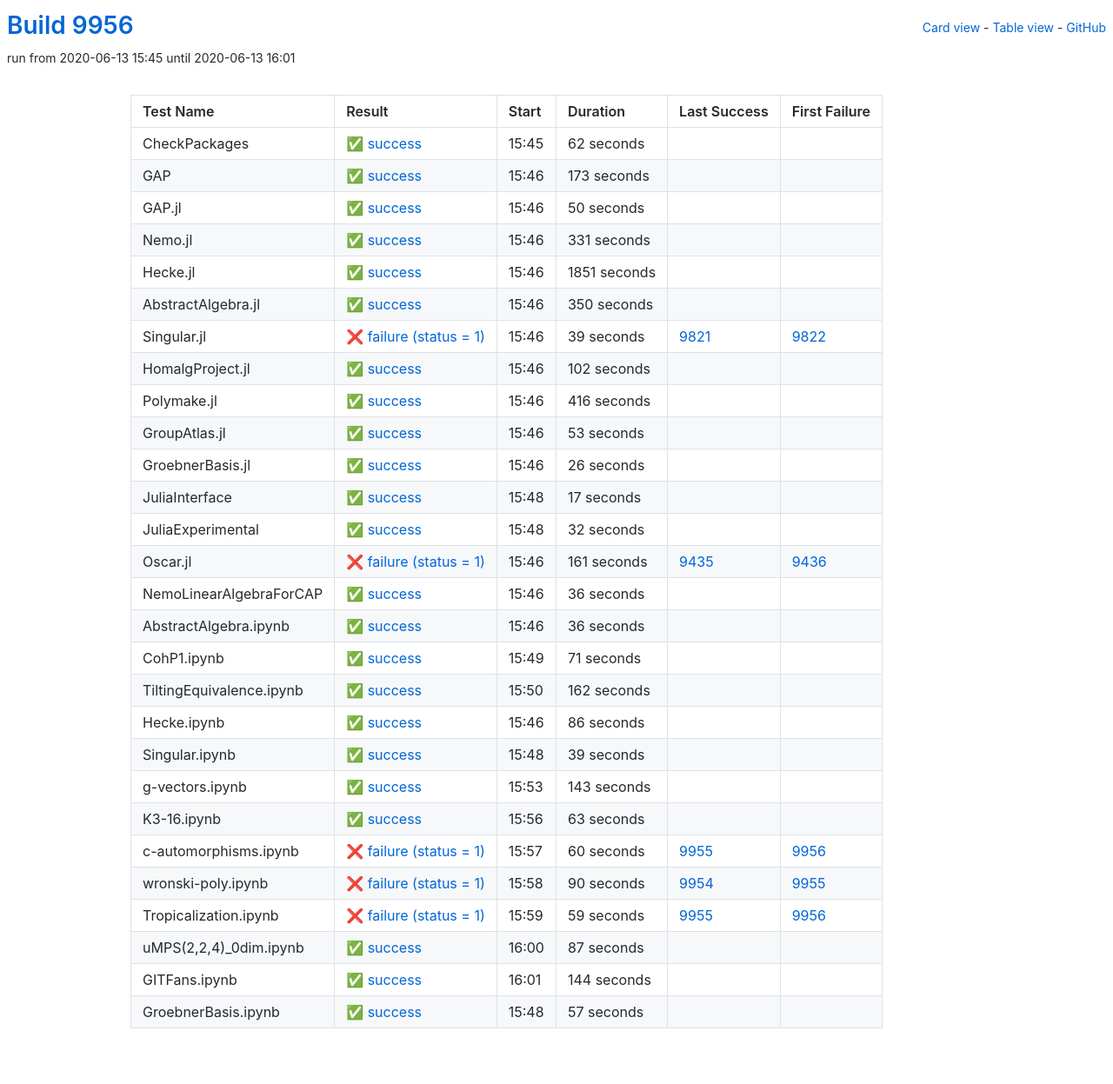
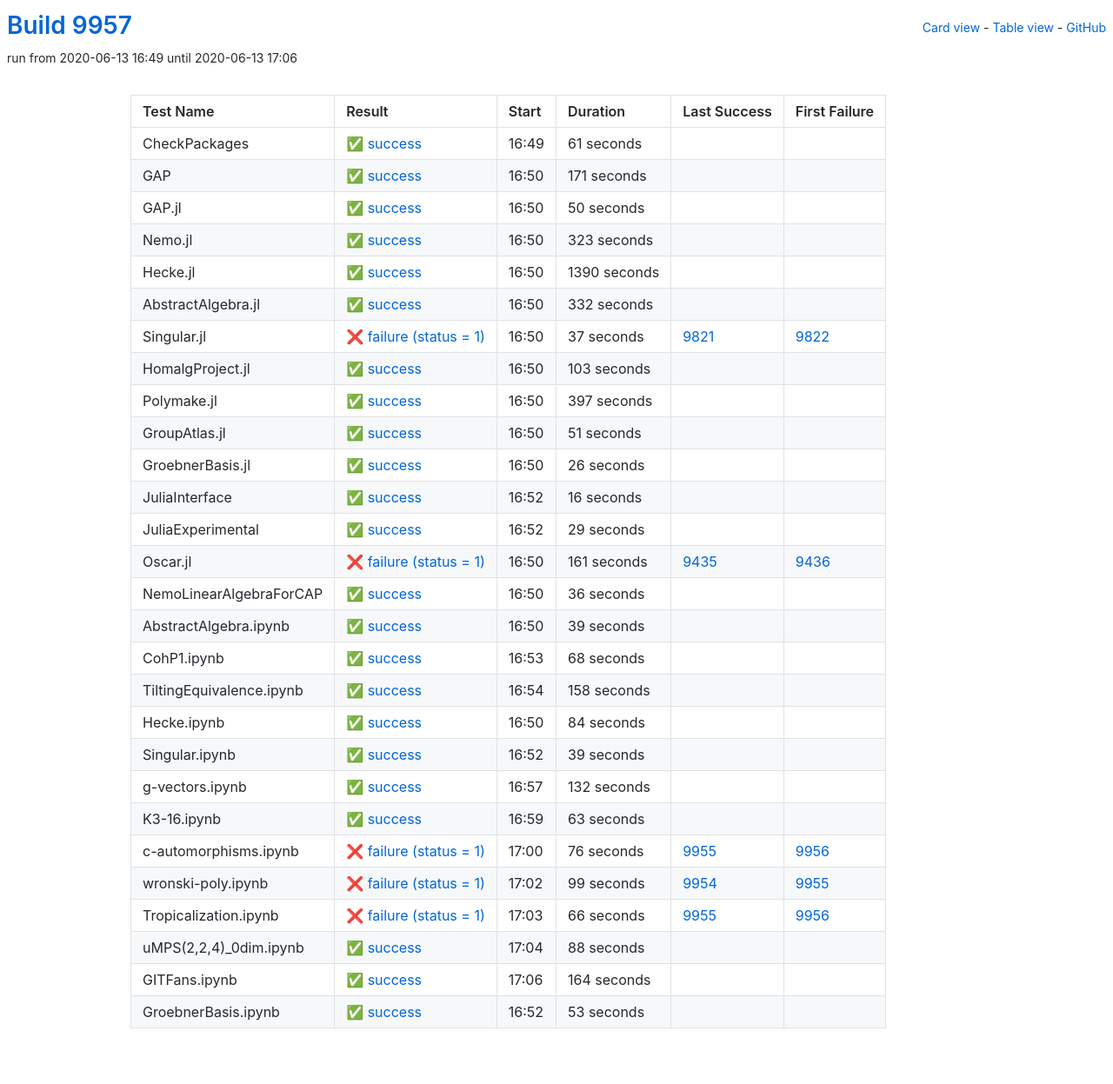
Before and after one commit to oscar-system/oscar-ci-status, a Jekyll site: the page built from table.html, in a window 1280 px wide. Shown: the whole page at 87% size. Built offline with Jekyll 4.4.1, drawn with Linux system fonts in a browser that asks for light colours.

Commit message:
Build #9957

```diff
--- a/_data/ci.yml
+++ b/_data/ci.yml
@@ -1,6 +1,6 @@
 ---
-build: 9956
-build_url: https://oscarci.mathematik.uni-kl.de/job/oscar/9956/
+build: 9957
+build_url: https://oscarci.mathematik.uni-kl.de/job/oscar/9957/
 job: oscar
 organization: oscar-system
 repo: oscar-ci-status
@@ -8,32 +8,32 @@
 tests:
 - name: CheckPackages
   id: checkpackages
-  log: https://oscarci.mathematik.uni-kl.de/job/oscar/9956/artifact/logs/build-9956/CheckPackages.log
-  start: 2020-06-13 15:45
+  log: https://oscarci.mathematik.uni-kl.de/job/oscar/9957/artifact/logs/build-9957/CheckPackages.log
+  start: 2020-06-13 16:49
   success: true
   exitcode: 0
   status: success
-  duration: 62
+  duration: 61
   last_success: false
   last_success_url:
   first_failure: false
   first_failure_url:
 - name: GAP
   id: gap
-  log: https://oscarci.mathematik.uni-kl.de/job/oscar/9956/artifact/logs/build-9956/GAP.log
-  start: 2020-06-13 15:46
+  log: https://oscarci.mathematik.uni-kl.de/job/oscar/9957/artifact/logs/build-9957/GAP.log
+  start: 2020-06-13 16:50
   success: true
   exitcode: 0
   status: success
-  duration: 173
+  duration: 171
   last_success: false
   last_success_url:
   first_failure: false
   first_failure_url:
 - name: GAP.jl
   id: gap-jl
-  log: https://oscarci.mathematik.uni-kl.de/job/oscar/9956/artifact/logs/build-9956/GAP.jl.log
-  start: 2020-06-13 15:46
+  log: https://oscarci.mathematik.uni-kl.de/job/oscar/9957/artifact/logs/build-9957/GAP.jl.log
+  start: 2020-06-13 16:50
   success: true
   exitcode: 0
   status: success
@@ -44,92 +44,92 @@
   first_failure_url:
 - name: Nemo.jl
   id: nemo-jl
-  log: https://oscarci.mathematik.uni-kl.de/job/oscar/9956/artifact/logs/build-9956/Nemo.jl.log
-  start: 2020-06-13 15:46
+  log: https://oscarci.mathematik.uni-kl.de/job/oscar/9957/artifact/logs/build-9957/Nemo.jl.log
+  start: 2020-06-13 16:50
   success: true
   exitcode: 0
   status: success
-  duration: 331
+  duration: 323
   last_success: false
   last_success_url:
   first_failure: false
   first_failure_url:
 - name: Hecke.jl
   id: hecke-jl
-  log: https://oscarci.mathematik.uni-kl.de/job/oscar/9956/artifact/logs/build-9956/Hecke.jl.log
-  start: 2020-06-13 15:46
+  log: https://oscarci.mathematik.uni-kl.de/job/oscar/9957/artifact/logs/build-9957/Hecke.jl.log
+  start: 2020-06-13 16:50
   success: true
   exitcode: 0
   status: success
-  duration: 1851
+  duration: 1390
   last_success: false
   last_success_url:
   first_failure: false
   first_failure_url:
 - name: AbstractAlgebra.jl
   id: abstractalgebra-jl
-  log: https://oscarci.mathematik.uni-kl.de/job/oscar/9956/artifact/logs/build-9956/AbstractAlgebra.jl.log
-  start: 2020-06-13 15:46
+  log: https://oscarci.mathematik.uni-kl.de/job/oscar/9957/artifact/logs/build-9957/AbstractAlgebra.jl.log
+  start: 2020-06-13 16:50
   success: true
   exitcode: 0
   status: success
-  duration: 350
+  duration: 332
   last_success: false
   last_success_url:
   first_failure: false
   first_failure_url:
 - name: Singular.jl
   id: singular-jl
-  log: https://oscarci.mathematik.uni-kl.de/job/oscar/9956/artifact/logs/build-9956/Singular.jl.log
-  start: 2020-06-13 15:46
+  log: https://oscarci.mathematik.uni-kl.de/job/oscar/9957/artifact/logs/build-9957/Singular.jl.log
+  start: 2020-06-13 16:50
   success: false
   exitcode: 1
   status: failure
-  duration: 39
+  duration: 37
   last_success: 9821
   last_success_url: https://oscarci.mathematik.uni-kl.de/job/oscar/9821/
   first_failure: 9822
   first_failure_url: https://oscarci.mathematik.uni-kl.de/job/oscar/9822/
 - name: HomalgProject.jl
   id: homalgproject-jl
-  log: https://oscarci.mathematik.uni-kl.de/job/oscar/9956/artifact/logs/build-9956/HomalgProject.jl.log
-  start: 2020-06-13 15:46
+  log: https://oscarci.mathematik.uni-kl.de/job/oscar/9957/artifact/logs/build-9957/HomalgProject.jl.log
+  start: 2020-06-13 16:50
   success: true
   exitcode: 0
   status: success
-  duration: 102
+  duration: 103
   last_success: false
   last_success_url:
   first_failure: false
   first_failure_url:
 - name: Polymake.jl
   id: polymake-jl
-  log: https://oscarci.mathematik.uni-kl.de/job/oscar/9956/artifact/logs/build-9956/Polymake.jl.log
-  start: 2020-06-13 15:46
+  log: https://oscarci.mathematik.uni-kl.de/job/oscar/9957/artifact/logs/build-9957/Polymake.jl.log
+  start: 2020-06-13 16:50
   success: true
   exitcode: 0
   status: success
-  duration: 416
+  duration: 397
   last_success: false
   last_success_url:
   first_failure: false
   first_failure_url:
 - name: GroupAtlas.jl
   id: groupatlas-jl
-  log: https://oscarci.mathematik.uni-kl.de/job/oscar/9956/artifact/logs/build-9956/GroupAtlas.jl.log
-  start: 2020-06-13 15:46
+  log: https://oscarci.mathematik.uni-kl.de/job/oscar/9957/artifact/logs/build-9957/GroupAtlas.jl.log
+  start: 2020-06-13 16:50
   success: true
   exitcode: 0
   status: success
-  duration: 53
+  duration: 51
   last_success: false
   last_success_url:
   first_failure: false
   first_failure_url:
 - name: GroebnerBasis.jl
   id: groebnerbasis-jl
-  log: https://oscarci.mathematik.uni-kl.de/job/oscar/9956/artifact/logs/build-9956/GroebnerBasis.jl.log
-  start: 2020-06-13 15:46
+  log: https://oscarci.mathematik.uni-kl.de/job/oscar/9957/artifact/logs/build-9957/GroebnerBasis.jl.log
+  start: 2020-06-13 16:50
   success: true
   exitcode: 0
   status: success
@@ -140,32 +140,32 @@
   first_failure_url:
 - name: JuliaInterface
   id: juliainterface
-  log: https://oscarci.mathematik.uni-kl.de/job/oscar/9956/artifact/logs/build-9956/JuliaInterface.log
-  start: 2020-06-13 15:48
+  log: https://oscarci.mathematik.uni-kl.de/job/oscar/9957/artifact/logs/build-9957/JuliaInterface.log
+  start: 2020-06-13 16:52
   success: true
   exitcode: 0
   status: success
-  duration: 17
+  duration: 16
   last_success: false
   last_success_url:
   first_failure: false
   first_failure_url:
 - name: JuliaExperimental
   id: juliaexperimental
-  log: https://oscarci.mathematik.uni-kl.de/job/oscar/9956/artifact/logs/build-9956/JuliaExperimental.log
-  start: 2020-06-13 15:48
+  log: https://oscarci.mathematik.uni-kl.de/job/oscar/9957/artifact/logs/build-9957/JuliaExperimental.log
+  start: 2020-06-13 16:52
   success: true
   exitcode: 0
   status: success
-  duration: 32
+  duration: 29
   last_success: false
   last_success_url:
   first_failure: false
   first_failure_url:
 - name: Oscar.jl
   id: oscar-jl
-  log: https://oscarci.mathematik.uni-kl.de/job/oscar/9956/artifact/logs/build-9956/Oscar.jl.log
-  start: 2020-06-13 15:46
+  log: https://oscarci.mathematik.uni-kl.de/job/oscar/9957/artifact/logs/build-9957/Oscar.jl.log
+  start: 2020-06-13 16:50
   success: false
   exitcode: 1
   status: failure
@@ -176,8 +176,8 @@
   first_failure_url: https://oscarci.mathematik.uni-kl.de/job/oscar/9436/
 - name: NemoLinearAlgebraForCAP
   id: nemolinearalgebraforcap
-  log: https://oscarci.mathematik.uni-kl.de/job/oscar/9956/artifact/logs/build-9956/NemoLinearAlgebraForCAP.log
-  start: 2020-06-13 15:46
+  log: https://oscarci.mathematik.uni-kl.de/job/oscar/9957/artifact/logs/build-9957/NemoLinearAlgebraForCAP.log
+  start: 2020-06-13 16:50
   success: true
   exitcode: 0
   status: success
@@ -188,56 +188,56 @@
   first_failure_url:
 - name: AbstractAlgebra.ipynb
   id: abstractalgebra-ipynb
-  log: https://oscarci.mathematik.uni-kl.de/job/oscar/9956/artifact/logs/build-9956/AbstractAlgebra.ipynb.log
-  start: 2020-06-13 15:46
+  log: https://oscarci.mathematik.uni-kl.de/job/oscar/9957/artifact/logs/build-9957/AbstractAlgebra.ipynb.log
+  start: 2020-06-13 16:50
   success: true
   exitcode: 0
   status: success
-  duration: 36
+  duration: 39
   last_success: false
   last_success_url:
   first_failure: false
   first_failure_url:
 - name: CohP1.ipynb
   id: cohp1-ipynb
-  log: https://oscarci.mathematik.uni-kl.de/job/oscar/9956/artifact/logs/build-9956/CohP1.ipynb.log
-  start: 2020-06-13 15:49
+  log: https://oscarci.mathematik.uni-kl.de/job/oscar/9957/artifact/logs/build-9957/CohP1.ipynb.log
+  start: 2020-06-13 16:53
   success: true
   exitcode: 0
   status: success
-  duration: 71
+  duration: 68
   last_success: false
   last_success_url:
   first_failure: false
   first_failure_url:
 - name: TiltingEquivalence.ipynb
   id: tiltingequivalence-ipynb
-  log: https://oscarci.mathematik.uni-kl.de/job/oscar/9956/artifact/logs/build-9956/TiltingEquivalence.ipynb.log
-  start: 2020-06-13 15:50
+  log: https://oscarci.mathematik.uni-kl.de/job/oscar/9957/artifact/logs/build-9957/TiltingEquivalence.ipynb.log
+  start: 2020-06-13 16:54
   success: true
   exitcode: 0
   status: success
-  duration: 162
+  duration: 158
   last_success: false
   last_success_url:
   first_failure: false
   first_failure_url:
 - name: Hecke.ipynb
   id: hecke-ipynb
-  log: https://oscarci.mathematik.uni-kl.de/job/oscar/9956/artifact/logs/build-9956/Hecke.ipynb.log
-  start: 2020-06-13 15:46
+  log: https://oscarci.mathematik.uni-kl.de/job/oscar/9957/artifact/logs/build-9957/Hecke.ipynb.log
+  start: 2020-06-13 16:50
   success: true
   exitcode: 0
   status: success
-  duration: 86
+  duration: 84
   last_success: false
   last_success_url:
   first_failure: false
   first_failure_url:
 - name: Singular.ipynb
   id: singular-ipynb
-  log: https://oscarci.mathematik.uni-kl.de/job/oscar/9956/artifact/logs/build-9956/Singular.ipynb.log
-  start: 2020-06-13 15:48
+  log: https://oscarci.mathematik.uni-kl.de/job/oscar/9957/artifact/logs/build-9957/Singular.ipynb.log
+  start: 2020-06-13 16:52
   success: true
   exitcode: 0
   status: success
@@ -248,20 +248,20 @@
   first_failure_url:
 - name: g-vectors.ipynb
   id: g-vectors-ipynb
-  log: https://oscarci.mathematik.uni-kl.de/job/oscar/9956/artifact/logs/build-9956/g-vectors.ipynb.log
-  start: 2020-06-13 15:53
+  log: https://oscarci.mathematik.uni-kl.de/job/oscar/9957/artifact/logs/build-9957/g-vectors.ipynb.log
+  start: 2020-06-13 16:57
   success: true
   exitcode: 0
   status: success
-  duration: 143
+  duration: 132
   last_success: false
   last_success_url:
   first_failure: false
   first_failure_url:
 - name: K3-16.ipynb
   id: k3-16-ipynb
-  log: https://oscarci.mathematik.uni-kl.de/job/oscar/9956/artifact/logs/build-9956/K3-16.ipynb.log
-  start: 2020-06-13 15:56
+  log: https://oscarci.mathematik.uni-kl.de/job/oscar/9957/artifact/logs/build-9957/K3-16.ipynb.log
+  start: 2020-06-13 16:59
   success: true
   exitcode: 0
   status: success
@@ -272,72 +272,72 @@
   first_failure_url:
 - name: c-automorphisms.ipynb
   id: c-automorphisms-ipynb
-  log: https://oscarci.mathematik.uni-kl.de/job/oscar/9956/artifact/logs/build-9956/c-automorphisms.ipynb.log
-  start: 2020-06-13 15:57
+  log: https://oscarci.mathematik.uni-kl.de/job/oscar/9957/artifact/logs/build-9957/c-automorphisms.ipynb.log
+  start: 2020-06-13 17:00
   success: false
   exitcode: 1
   status: failure
-  duration: 60
+  duration: 76
   last_success: 9955
   last_success_url: https://oscarci.mathematik.uni-kl.de/job/oscar/9955/
   first_failure: 9956
   first_failure_url: https://oscarci.mathematik.uni-kl.de/job/oscar/9956/
 - name: wronski-poly.ipynb
   id: wronski-poly-ipynb
-  log: https://oscarci.mathematik.uni-kl.de/job/oscar/9956/artifact/logs/build-9956/wronski-poly.ipynb.log
-  start: 2020-06-13 15:58
+  log: https://oscarci.mathematik.uni-kl.de/job/oscar/9957/artifact/logs/build-9957/wronski-poly.ipynb.log
+  start: 2020-06-13 17:02
   success: false
   exitcode: 1
   status: failure
-  duration: 90
+  duration: 99
   last_success: 9954
   last_success_url: https://oscarci.mathematik.uni-kl.de/job/oscar/9954/
   first_failure: 9955
   first_failure_url: https://oscarci.mathematik.uni-kl.de/job/oscar/9955/
 - name: Tropicalization.ipynb
   id: tropicalization-ipynb
-  log: https://oscarci.mathematik.uni-kl.de/job/oscar/9956/artifact/logs/build-9956/Tropicalization.ipynb.log
-  start: 2020-06-13 15:59
+  log: https://oscarci.mathematik.uni-kl.de/job/oscar/9957/artifact/logs/build-9957/Tropicalization.ipynb.log
+  start: 2020-06-13 17:03
   success: false
   exitcode: 1
   status: failure
-  duration: 59
+  duration: 66
   last_success: 9955
   last_success_url: https://oscarci.mathematik.uni-kl.de/job/oscar/9955/
   first_failure: 9956
   first_failure_url: https://oscarci.mathematik.uni-kl.de/job/oscar/9956/
 - name: uMPS(2,2,4)_0dim.ipynb
   id: umps-2-2-4-0dim-ipynb
-  log: https://oscarci.mathematik.uni-kl.de/job/oscar/9956/artifact/logs/build-9956/uMPS-2-2-4-_0dim.ipynb.log
-  start: 2020-06-13 16:00
+  log: https://oscarci.mathematik.uni-kl.de/job/oscar/9957/artifact/logs/build-9957/uMPS-2-2-4-_0dim.ipynb.log
+  start: 2020-06-13 17:04
   success: true
   exitcode: 0
   status: success
-  duration: 87
+  duration: 88
   last_success: false
   last_success_url:
   first_failure: false
   first_failure_url:
 - name: GITFans.ipynb
   id: gitfans-ipynb
-  log: https://oscarci.mathematik.uni-kl.de/job/oscar/9956/artifact/logs/build-9956/GITFans.ipynb.log
-  start: 2020-06-13 16:01
+  log: https://oscarci.mathematik.uni-kl.de/job/oscar/9957/artifact/logs/build-9957/GITFans.ipynb.log
+  start: 2020-06-13 17:06
   success: true
   exitcode: 0
   status: success
-  duration: 144
+  duration: 164
   last_success: false
   last_success_url:
   first_failure: false
   first_failure_url:
 - name: GroebnerBasis.ipynb
   id: groebnerbasis-ipynb
-  log: https://oscarci.mathematik.uni-kl.de/job/oscar/9956/artifact/logs/build-9956/GroebnerBasis.ipynb.log
-  start: 2020-06-13 15:48
+  log: https://oscarci.mathematik.uni-kl.de/job/oscar/9957/artifact/logs/build-9957/GroebnerBasis.ipynb.log
+  start: 2020-06-13 16:52
   success: true
   exitcode: 0
   status: success
-  duration: 57
+  duration: 53
   last_success: false
   last_success_url:
   first_failure: false
```
Also changed, not shown: README.md.
